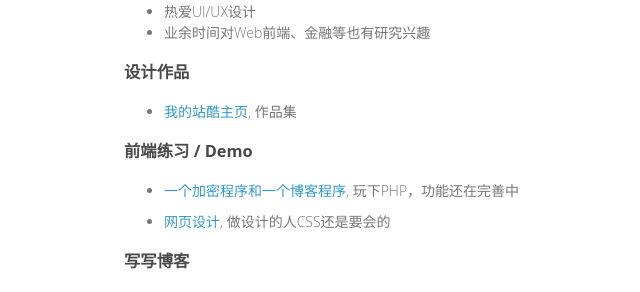
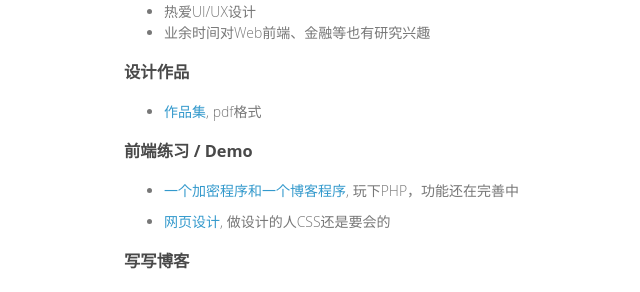
Before and after one commit to river0101/gitblog, a Jekyll site: the page index.html, which Jekyll copies as it is, in a window 1280 px wide. Shown: the part 172-464 px from the top of the page, without its empty margins (266-906 px from the left). Built offline with Jekyll 4.4.1, drawn with Linux system fonts in a browser that asks for light colours.

Commit message:
Update index.html
作品集

```diff
--- a/index.html
+++ b/index.html
@@ -24,7 +24,7 @@
 
 
 	 	<h3>设计作品</h3> <ul class="articleList">
-		 	<li><a href="http://www.zcool.com.cn/u/1226437" target="_blank">我的站酷主页</a>, 作品集</li>
+		 	<li><a href="http://mzh0202.applinzi.com/pic/mengzheng.pdf" target="_blank">作品集</a>, pdf格式</li>
 
 	 	</ul>
 
```
